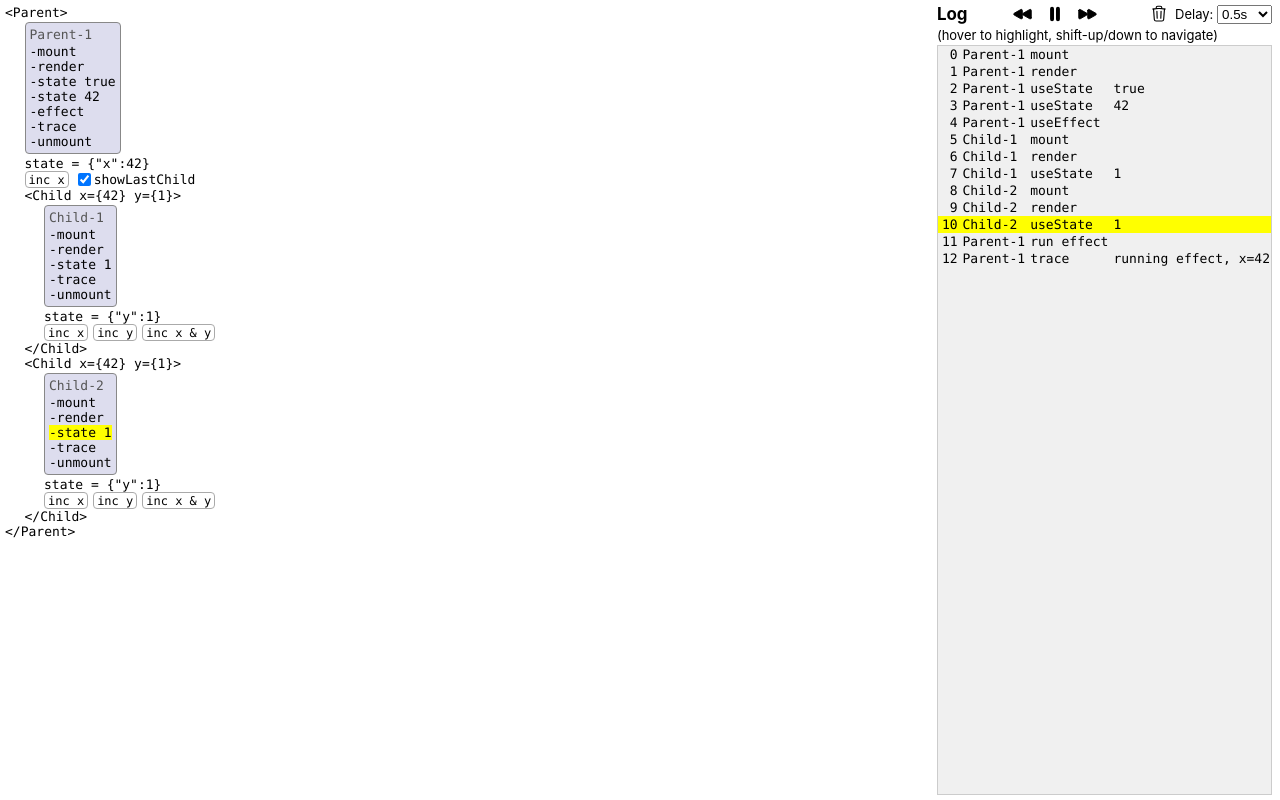
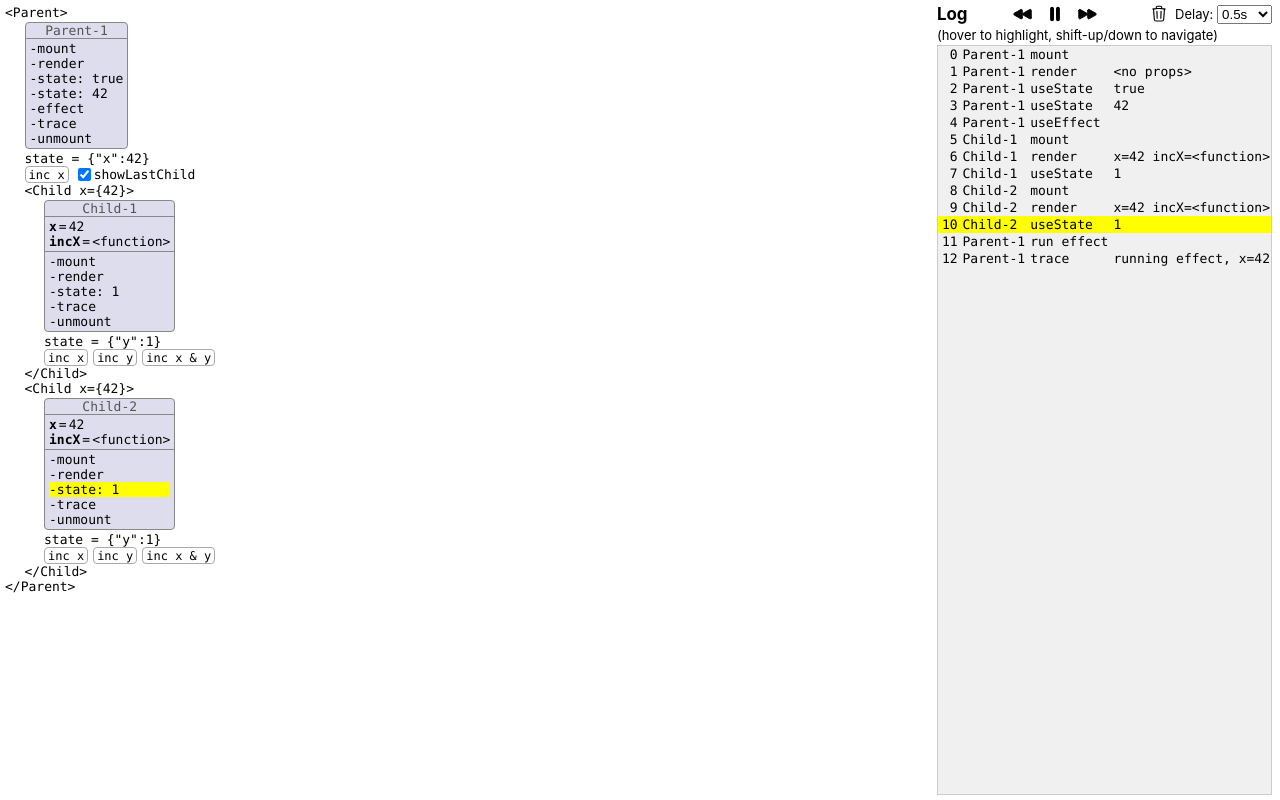
Before and after one commit to Oblosys/react-hook-tracer, a React (Create React App) app: page / in a window 1280 px wide. Built offline with nearby package versions, Linux system fonts and the light colour scheme.

Commit message:
Show props in HookPanel

```diff
--- a/packages/react-hook-tracer/src/components/HookPanel.css
+++ b/packages/react-hook-tracer/src/components/HookPanel.css
@@ -6,16 +6,40 @@
   display: inline-flex;
   flex-shrink: 0;
   flex-direction: column;
-  align-items: flex-start;
+  align-items: stretch;
   background-color: #dde;
-  padding: 4px;
+  /* padding: 4px; */
   border: solid #888 1px;
   border-radius: 4px;
   position: relative;
 }
+.hook-panel-inner > * {
+  padding-left: 4px;
+  padding-right: 4px;
+  /* align-self: stretch; */
+}
 .hook-panel-inner .component-label {
   color: #555;
-  margin-bottom: 2px;
+  align-self: center;
+}
+
+.hook-panel-inner .props {
+  border-top: solid 1px #888;
+  padding-top: 2px;
+  padding-bottom: 2px;
+}
+.hook-panel-inner .prop-key {
+  font-weight: bolder;
+  margin-right: 2px;
+}
+.hook-panel-inner .prop-value {
+  margin-left: 2px;
+}
+
+.hook-panel-inner .trace-origins {
+  border-top: solid 1px #888;
+  padding-top: 2px;
+  padding-bottom: 2px;
 }
 
 .hook-panel-inner .trace-origin::before {
--- a/packages/react-hook-tracer/src/components/HookPanel.tsx
+++ b/packages/react-hook-tracer/src/components/HookPanel.tsx
@@ -2,14 +2,18 @@ import { useEffect, useState } from 'react'
 
 import { tracer } from '../Tracer'
 import { LogEntry, TraceOrigin, TraceOrigins } from '../types'
+import * as util from '../util'
 
 import './HookPanel.css'
 
 interface HookPanelProps {
   label: string
+  props: Record<string, unknown>
+  showPropValue: (propKey: string, propValue: unknown) => string
+  // NOTE: traceOrigins is stable object that is mutated while rendering (i.e while evaluating function-component body).
   traceOrigins: TraceOrigins
 }
-export const HookPanel = ({ label, traceOrigins }: HookPanelProps) => {
+export const HookPanel = ({ label, props, showPropValue, traceOrigins }: HookPanelProps) => {
   const [selectedLogEntry, setSelectedLogEntry] = useState<LogEntry | null>(null)
 
   useEffect(() => {
@@ -23,6 +27,10 @@ export const HookPanel = ({ label, traceOrigins }: HookPanelProps) => {
     }
   }, [label])
 
+  const propKeyValues = util
+    .getObjectKeys(props)
+    .map((key) => ({ propKey: key, propValue: props[key] }))
+
   const { mount, render, trace, unmount, hooks } = traceOrigins
   const traceOriginList: TraceOrigin[] = [mount, render, ...hooks, trace, unmount]
 
@@ -30,6 +38,19 @@ export const HookPanel = ({ label, traceOrigins }: HookPanelProps) => {
     <div className="hook-panel" data-testid="hook-panel">
       <div className="hook-panel-inner">
         <div className="component-label">{label}</div>
+        {propKeyValues.length > 0 && (
+          <div className="props">
+            {propKeyValues.map(({ propKey, propValue }) => (
+              <Prop
+                propKey={propKey}
+                propValue={propValue}
+                showPropValue={showPropValue}
+                key={propKey}
+              />
+            ))}
+          </div>
+        )}
+        <div className="trace-origins">
           {traceOriginList.map((origin, index) => (
             <TraceOriginEntry
               key={index}
@@ -39,8 +60,21 @@ export const HookPanel = ({ label, traceOrigins }: HookPanelProps) => {
           ))}
         </div>
       </div>
+    </div>
   )
 }
+
+interface PropProps {
+  propKey: string
+  propValue: unknown
+  showPropValue: (propKey: string, propValue: unknown) => string
+}
+const Prop = ({ propKey, propValue, showPropValue }: PropProps) => (
+  <div>
+    <span className="prop-key">{propKey}</span>=
+    <span className="prop-value">{showPropValue(propKey, propValue)}</span>
+  </div>
+)
 
 interface TraceOriginEntryProps {
   traceOrigin: TraceOrigin
@@ -48,6 +82,6 @@ interface TraceOriginEntryProps {
 }
 const TraceOriginEntry = ({ traceOrigin, isHighlighted }: TraceOriginEntryProps) => (
   <div className="trace-origin" data-is-highlighted={isHighlighted}>
-    {traceOrigin.originType + (traceOrigin.info !== null ? ' ' + traceOrigin.info : '')}
+    {traceOrigin.originType + (traceOrigin.info !== null ? ': ' + traceOrigin.info : '')}
   </div>
 )
--- a/packages/react-hook-tracer/src/useTracer.tsx
+++ b/packages/react-hook-tracer/src/useTracer.tsx
@@ -3,13 +3,19 @@ import React, { useCallback, useRef } from 'react'
 import { tracer } from './Tracer'
 import * as componentRegistry from './componentRegistry'
 import { HookPanel } from './components/HookPanel'
+import * as util from './util'
 
-interface UseTracer {
+export interface UseTracerOptions {
+  showPropValue?: (propKey: string, propValue: unknown) => string
+}
+export interface UseTracer {
   label: string
   trace: (message: string) => void
   HookPanel: () => JSX.Element
 }
-export const useTracer = (): UseTracer => {
+
+export const useTracer = (options?: UseTracerOptions): UseTracer => {
+  const showPropValue = options?.showPropValue ?? util.showPropValue
   const componentInfo = componentRegistry.registerCurrentComponent()
   const label = componentInfo.label
 
@@ -20,8 +26,6 @@ export const useTracer = (): UseTracer => {
     tracer.trace(label, componentInfo.traceOrigins.mount)
   }
 
-  tracer.trace(label, componentInfo.traceOrigins.render)
-
   // Effect with empty dependencies to track component unmount
   React.useEffect(
     () => () => {
@@ -30,17 +34,36 @@ export const useTracer = (): UseTracer => {
     [label, componentInfo.traceOrigins.unmount], // TODO: Maybe just ignore? Don't change anyway.
   )
 
+  const pendingProps = componentRegistry.getCurrentOwner()?.pendingProps ?? {}
+
+  const propsStr = util.showProps(pendingProps, util.showPropValue)
+  tracer.trace(label, componentInfo.traceOrigins.render, propsStr) // Emit trace that component is rendering.
+
   const trace = useCallback(
     (message: string) => tracer.trace(label, componentInfo.traceOrigins.trace, message),
     [label, componentInfo.traceOrigins.trace],
   )
 
-  // useCallback guarantees stable component (as label & componentInfo.traceOrigins won't change).
-  // Note that WrappedHookPanel is not (and shouldn't be) memoized as traceOrigins is mutable.
+  // Refs to pass props and traceOrigins to WrappedHookPanel.
+  const pendingPropsRef = useRef(pendingProps)
+  pendingPropsRef.current = pendingProps
+  const traceOriginsRef = useRef(componentInfo.traceOrigins)
+  traceOriginsRef.current = componentInfo.traceOrigins
+
+  // useCallback guarantees stable component that only remounts if user-specified showPropValue changes.
   const WrappedHookPanel = useCallback(
-    () => <HookPanel label={label} traceOrigins={componentInfo.traceOrigins} />,
-    [label, componentInfo.traceOrigins],
+    () => (
+      <HookPanel
+        label={label} // Constant
+        props={pendingPropsRef.current} // Changes on prop changes, but only happens on component render.
+        showPropValue={showPropValue}
+        traceOrigins={traceOriginsRef.current} // Mutable, will contain correct values before HookPanel is rendered.
+      />
+    ),
+    //
+    [label, showPropValue],
   )
 
+  // NOTE: HookPanel must be used directly inside the rendering of the traced component.
   return { label, trace, HookPanel: WrappedHookPanel }
 }
--- a/packages/react-hook-tracer/src/util.ts
+++ b/packages/react-hook-tracer/src/util.ts
@@ -9,3 +9,32 @@ export const isIncluded = <T extends Wide, Wide>(values: readonly T[], value: Wi
 
 // Type-safe widening for arrays, so we don't have to use `as` or declare a `const wideArray: readonly Wide[] = array`.
 export const widenArray = <T extends Wide, Wide>(array: readonly T[]): readonly Wide[] => array
+
+export const showPropValue = (_propKey: string, value: unknown): string => {
+  switch (typeof value) {
+    case 'bigint':
+    case 'boolean':
+    case 'number':
+    case 'string':
+    case 'symbol':
+    case 'undefined': {
+      return JSON.stringify(value)
+    }
+    case 'function':
+      return '<function>'
+    case 'object': {
+      return value === null ? 'null' : '<object>'
+    }
+  }
+}
+
+export const showProps = (
+  props: Record<string, unknown>,
+  showPropValue: (propKey: string, propValue: unknown) => string,
+): string => {
+  const keys = getObjectKeys(props)
+
+  return keys.length === 0
+    ? '<no props>'
+    : keys.map((key) => `${key}=${showPropValue(key, props[key])}`).join(' ')
+}
--- a/src/Demo.tsx
+++ b/src/Demo.tsx
@@ -60,7 +60,7 @@ const Child = (props: ChildProps) => {
   const [y, setY] = useState(1)
   const incY = () => setY((prevY) => prevY + 1)
   return (
-    <Tagged name="Child" showProps={{ x: props.x, y }}>
+    <Tagged name="Child" showProps={{ x: props.x }}>
       <HookPanel />
       <div>state = {JSON.stringify({ y })}</div>
       <div className="controls">
```
Lines whose indentation alone changed are shown as unchanged.
